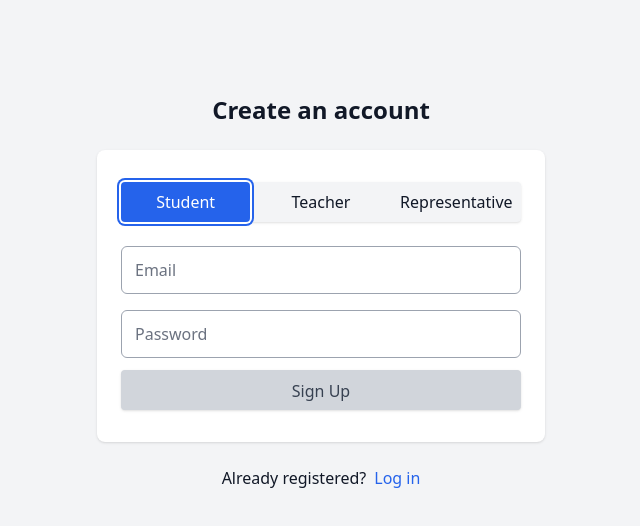
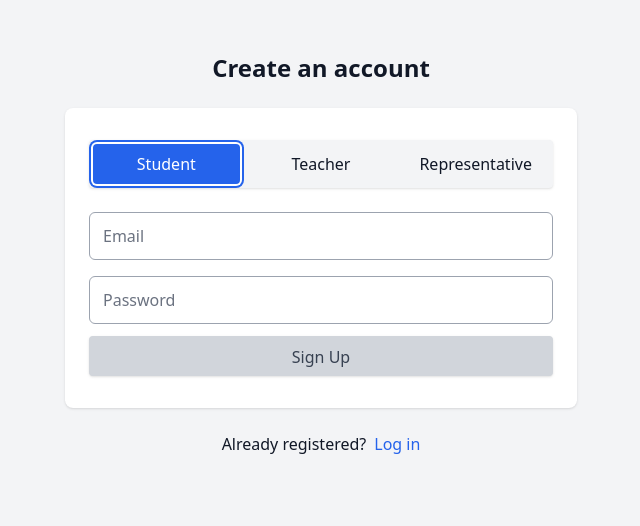
Before and after one commit to nikitalepikhin/bc-comm-app, a React (Create React App) app in the folder frontend/: page /signup in a window 1280 px wide. Shown: the part 108-634 px from the top of the page, without its empty margins (319-959 px from the left). Built offline with nearby package versions, Linux system fonts and the light colour scheme; no server answers.

Commit message:
fix signup page layout bugs and fix display on smaller devices

```diff
--- a/frontend/public/index.html
+++ b/frontend/public/index.html
@@ -23,7 +23,7 @@
     -->
     <title>Communication App</title>
   </head>
-  <body>
+  <body class="bg-gray-100 text-gray-900">
     <noscript>You need to enable JavaScript to run this app.</noscript>
     <div id="root"></div>
     <!--
--- a/frontend/src/pages/SignupPage.tsx
+++ b/frontend/src/pages/SignupPage.tsx
@@ -35,13 +35,16 @@ const validationSchema = yup.object({
   }),
 });
 
+const mapTypes = (index: number) => ['student', 'teacher', 'representative'][index];
+
 const SignupPage: React.FC = () => {
   return (
     <div className="min-h-screen flex flex-col justify-center items-center py-8 px-6 sm:px-8">
+      <div className="flex flex-col justify-start items-center min-h-[60vh] w-full">
         <div>
           <h2 className="text-2xl font-bold text-center">Create an account</h2>
         </div>
-      <div className="mt-6 w-full md:max-w-md ">
+        <div className="mt-6 w-full md:max-w-lg">
           <div className="bg-white py-8 px-6 shadow rounded-lg">
             <Formik
               initialValues={initialValues}
@@ -56,27 +59,13 @@ const SignupPage: React.FC = () => {
                 <Form>
                   <Field name="type">
                     {({ form: { setFieldValue } }: FieldProps) => (
-                    <Tab.Group
-                      onChange={(index) => {
-                        switch (index) {
-                          case 0:
-                            setFieldValue('type', 'student');
-                            break;
-                          case 1:
-                            setFieldValue('type', 'teacher');
-                            break;
-                          case 2:
-                            setFieldValue('type', 'representative');
-                            break;
-                        }
-                      }}
-                    >
-                      <Tab.List className="grid grid-cols-3 items-center bg-gray-100 rounded shadow transition-all">
+                      <Tab.Group onChange={(index) => setFieldValue('type', mapTypes(index))}>
+                        <Tab.List className="grid grid-cols-2 xs:grid-cols-3 items-center bg-gray-100 rounded shadow transition-all">
                           <Tab as={React.Fragment}>
                             {({ selected }) => (
                               <button
                                 className={classNames(
-                                'rounded px-1 py-2 mr-1',
+                                  'rounded py-2 px-1 xs:py-2 mx-1 xs:mr-1 my-1',
                                   {
                                     'ring-2 ring-blue-600 ring-offset-2 bg-blue-600 text-white hover:bg-blue-600':
                                       selected,
@@ -84,7 +73,7 @@ const SignupPage: React.FC = () => {
                                   { 'hover:bg-gray-300': !selected }
                                 )}
                               >
-                              Student
+                                <p className="truncate">Student</p>
                               </button>
                             )}
                           </Tab>
@@ -92,7 +81,7 @@ const SignupPage: React.FC = () => {
                             {({ selected }) => (
                               <button
                                 className={classNames(
-                                'rounded px-1 py-2 mx-1',
+                                  'rounded py-2 px-1 xs:py-2 mx-1 my-1',
                                   {
                                     'ring-2 ring-blue-600 ring-offset-2 bg-blue-600 text-white hover:bg-blue-600':
                                       selected,
@@ -100,7 +89,7 @@ const SignupPage: React.FC = () => {
                                   { 'hover:bg-gray-300': !selected }
                                 )}
                               >
-                              Teacher
+                                <p className="truncate">Teacher</p>
                               </button>
                             )}
                           </Tab>
@@ -108,7 +97,7 @@ const SignupPage: React.FC = () => {
                             {({ selected }) => (
                               <button
                                 className={classNames(
-                                'rounded px-1 py-2 ml-1',
+                                  'rounded py-2 px-1 xs:py-2 mx-1 xs:ml-1 my-1 col-span-2 xs:col-span-1',
                                   {
                                     'ring-2 ring-blue-600 ring-offset-2 bg-blue-600 text-white hover:bg-blue-600':
                                       selected,
@@ -116,7 +105,7 @@ const SignupPage: React.FC = () => {
                                   { 'hover:bg-gray-300': !selected }
                                 )}
                               >
-                              Representative
+                                <p className="truncate">Representative</p>
                               </button>
                             )}
                           </Tab>
@@ -159,6 +148,7 @@ const SignupPage: React.FC = () => {
           </p>
         </div>
       </div>
+    </div>
   );
 };
 
--- a/frontend/tailwind.config.js
+++ b/frontend/tailwind.config.js
@@ -1,7 +1,11 @@
 module.exports = {
-  content: ["./src/**/*.{js,jsx,ts,tsx}"],
+  content: ['./src/**/*.{js,jsx,ts,tsx}'],
   theme: {
-    extend: {},
+    extend: {
+      screens: {
+        xs: '480px',
+      },
+    },
   },
-  plugins: [require("@tailwindcss/forms")],
+  plugins: [require('@tailwindcss/forms')],
 };
```
Lines whose indentation alone changed are shown as unchanged.
